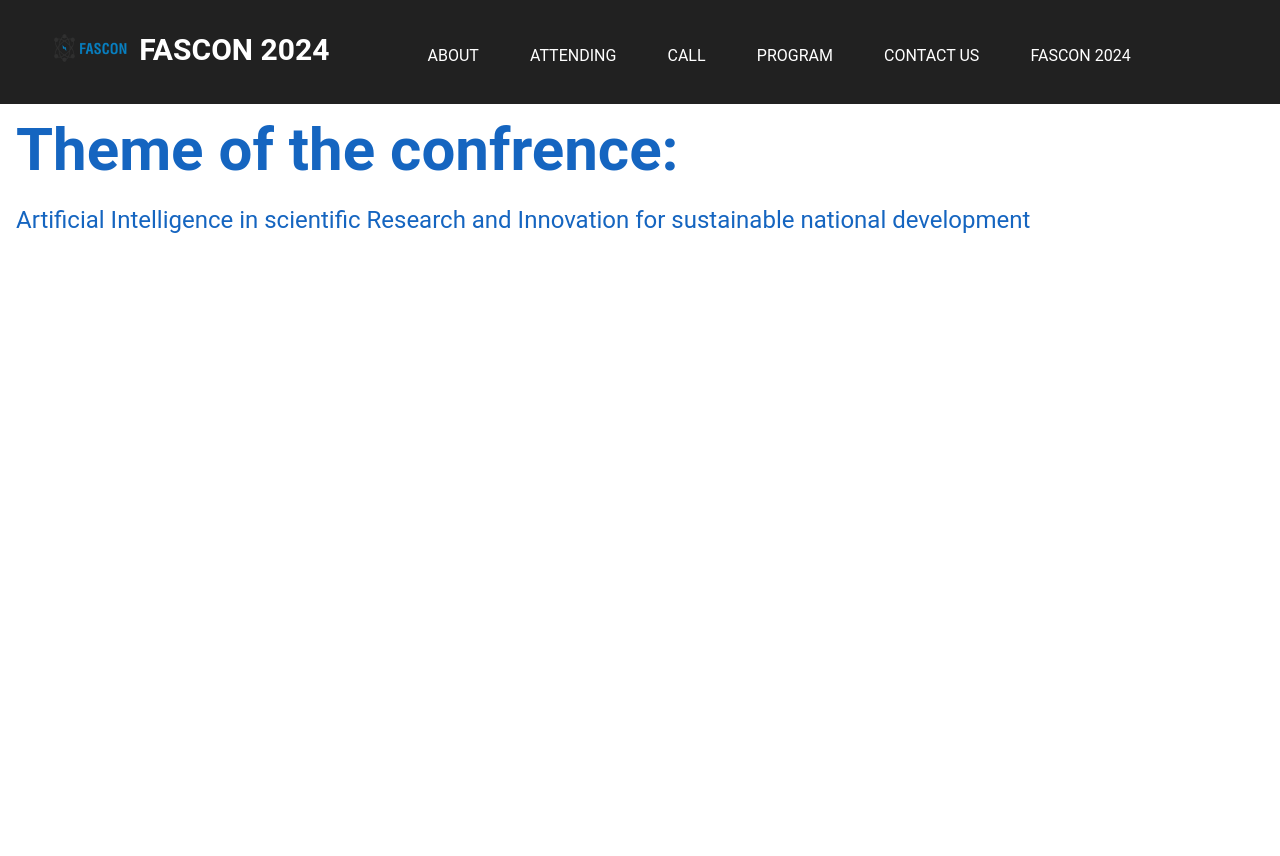
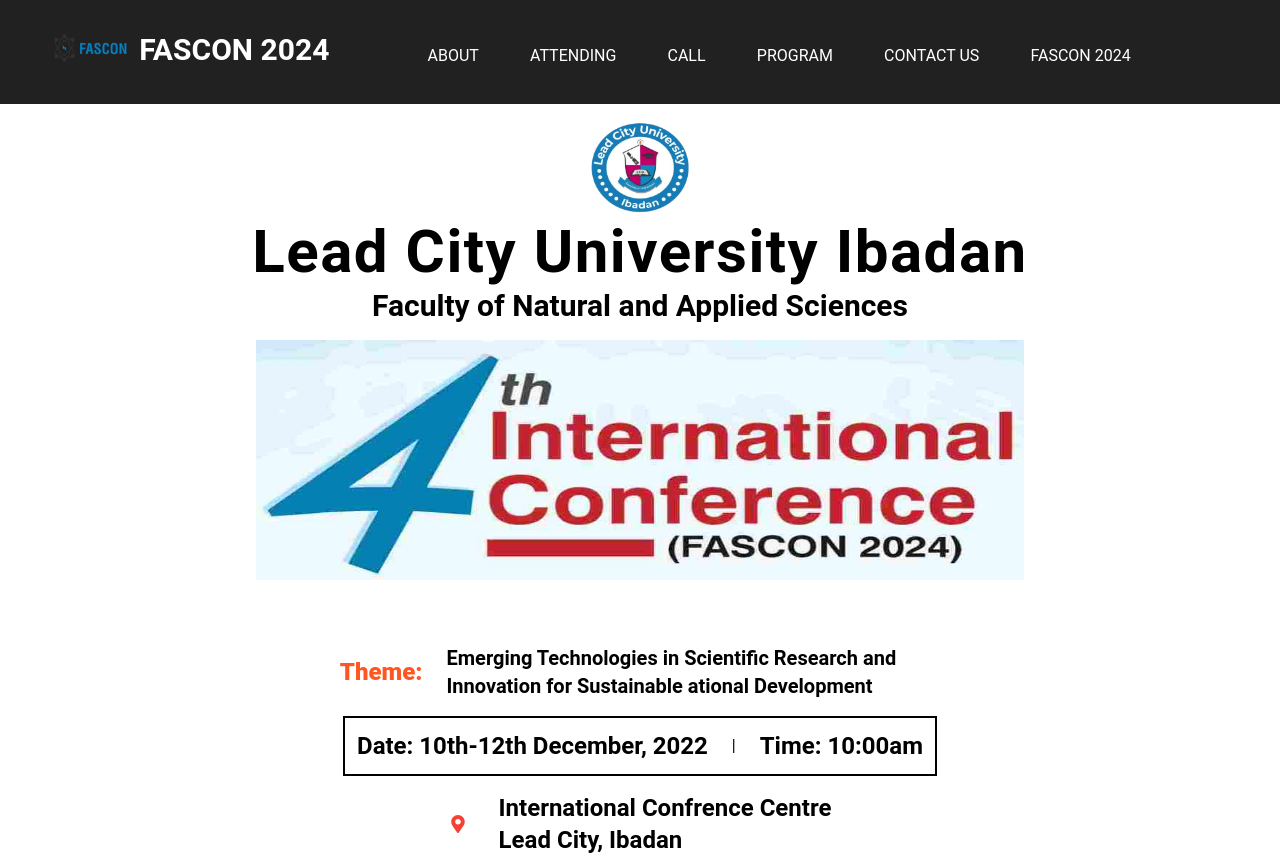
Before and after one commit to michael-ono/landing-page-fascon-2024, a React (Vite) app: page /about/program in a window 1280 px wide. Before the commit the page ends 800 px from the top, so only its background shows below. Built offline with nearby package versions, Linux system fonts and the light colour scheme.

Commit message:
about page added

```diff
--- a/src/HomePage_Files/HomepageNavbar.jsx
+++ b/src/HomePage_Files/HomepageNavbar.jsx
@@ -33,8 +33,8 @@
     const NavMenus = [
         // { title: "HOME", path: "/" },
         { title: "ABOUT", path: "/about", subMenu: [
-            { title: "Organizers", path: "/about/organizers" },
-            { title: "Program", path: "/about/program" }
+            { title: "Program", path: "/about/program" },
+            { title: "Organizers", path: "/about/organizers" }
         ]},
         { title: "ATTENDING", path: "/registration", subMenu: [
             { title: "Registration", path: "/about/day1" },
--- a/src/components/About.jsx
+++ b/src/components/About.jsx
@@ -1,15 +1,31 @@
 import React from 'react'
 import HomepageNavbar from "../HomePage_Files/HomepageNavbar";
-import aboutBg from "../assets/about-us-bg2.svg";
+import aboutConfence from "./images/about-confrence.jpeg";
+import aboutLogo from "./images/logo4.png";
+import { FaMapMarkerAlt } from 'react-icons/fa';
 import "../App.css";
 
 export default function About() {
     return (
         <>
             <HomepageNavbar />
-            <div className='about-bg text-blue-800 pt-4 pl-4 space-y-6'>
-                <h1 className='text-6xl font-semibold'>Theme of the confrence:</h1>
-                <h2  className='text-2xl font-base'>Artificial Intelligence in scientific Research and Innovation for sustainable national development</h2>
+            <div className='flex flex-col mx-auto mt-4 items-center justify-center gap-y-4'>
+                <img src={aboutLogo} className='w-28 h-24' alt="Image description"/>
+                <h1 className='text-6xl font-semibold p-0 tracking-wide leading-10'>Lead City University Ibadan</h1>
+                <h2 className='text-3xl font-bold'>Faculty of Natural and Applied Sciences</h2>
+                <img src={aboutConfence} className='w-[48rem] h-[15rem]' alt="Image description"/>
+                <div className='flex gap-6 justify-center items-center mt-12'>
+                    <h1 className='text-deep-orange-500 text-2xl font-extrabold'>Theme:</h1>
+                    <h4 className='text-xl font-bold w-1/2'>Emerging Technologies in Scientific Research and Innovation for Sustainable ational Development</h4>
+                </div>
+                <div className='flex gap-6 p-3 justify-center items-center border-2 border-black'>
+                    <h1 className='text-2xl font-bold'>Date: 10th-12th December, 2022</h1> |
+                    <h1 className='text-2xl font-bold'>Time: 10:00am</h1>
+                </div>
+                <div className="flex gap-6 justify-center items-center">
+                   <div><FaMapMarkerAlt className="text-lg text-red-500 mr-2" /></div>
+                    <h1 className='text-2xl font-bold'>International Confrence Centre <br /> Lead City, Ibadan </h1>
+                </div>
             </div>
         </>
     )
--- a/src/components/Organizers.jsx
+++ b/src/components/Organizers.jsx
@@ -5,7 +5,7 @@
 const Organizers = () => {
   return (
 
-    <div>
+    <div className='bg-[#ecf1f7]'>
       <HomepageNavbar />
 
       <div className=' mt-6'>
```
Also changed, not shown: src/components/images/about-confrence.jpeg (added), src/components/images/logo4.png (added).
